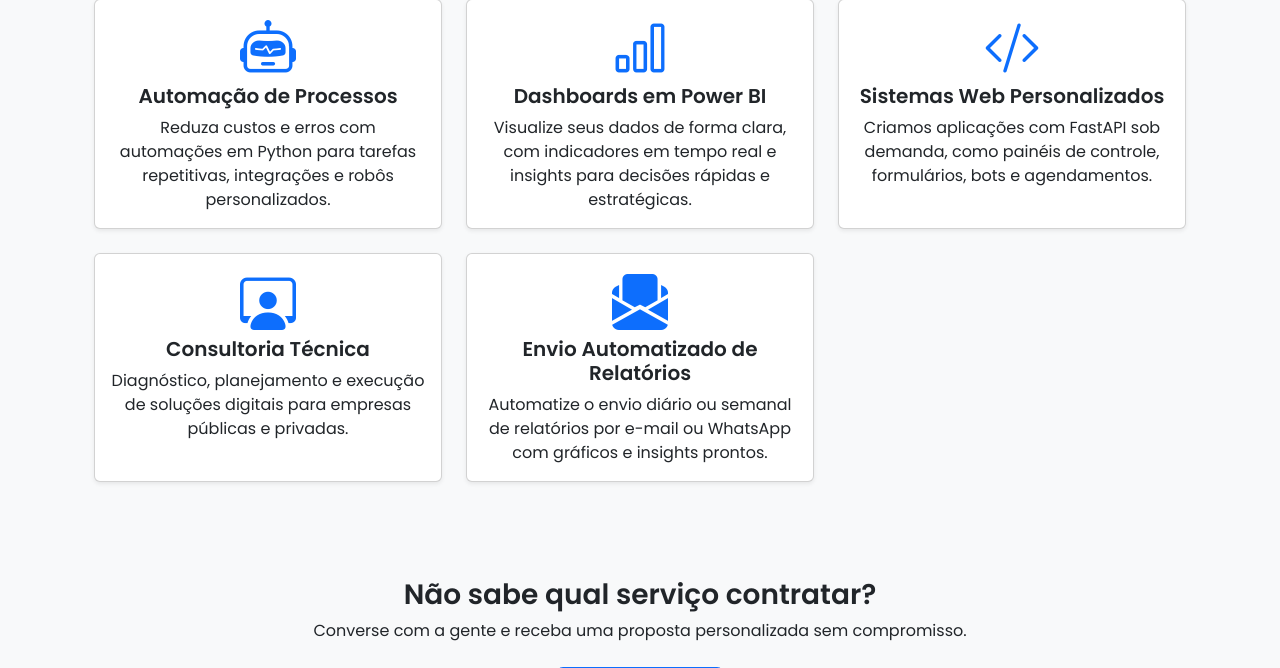
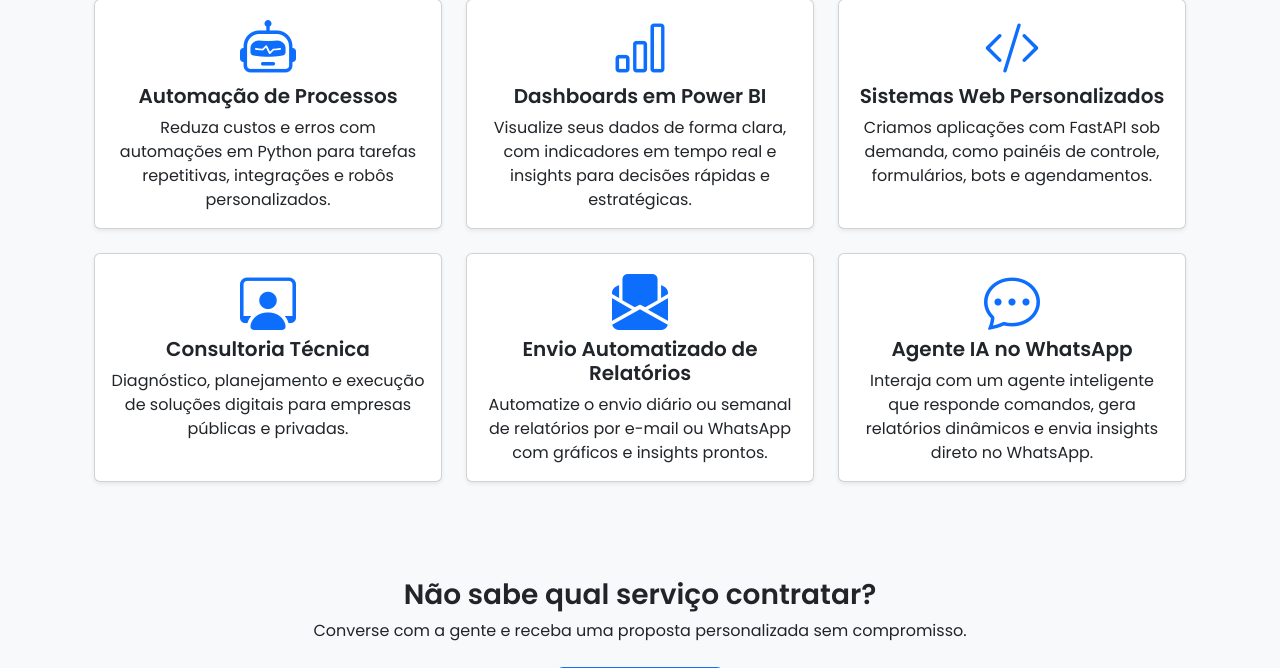
Before and after one commit to devpedroolivier/post-site, a FastAPI app: page /servicos in a window 1280 px wide. Shown: the part 273-941 px from the top of the page. Run offline with FastAPI, Linux system fonts and the light colour scheme.

Commit message:
Atualizações visuais, favicon e novo serviço Agente IA

```diff
--- a/main.py
+++ b/main.py
@@ -58,7 +58,7 @@ async def servicos(request: Request):
 async def portfolio(request: Request):
     projetos = [
         {
-            "titulo": "Automação Reclamações Sabesp",
+            "titulo": "Automação Reclamações",
             "descricao": "Extração de dados do Power BI, análise com Pandas e envio via WhatsApp e Outlook.",
             "imagem": "reclamacoes.png",
             "tags": ["Python", "Selenium", "WhatsApp API", "Outlook"],
--- a/templates/servicos.html
+++ b/templates/servicos.html
@@ -61,6 +61,16 @@
                     </div>
                 </div>
             </div>
+            <div class="col-md-6 col-lg-4">
+                <div class="card h-100 shadow-sm">
+                    <div class="card-body text-center">
+                        <i class="bi bi-chat-dots display-4 text-primary mb-3"></i>
+                        <h5 class="card-title fw-bold">Agente IA no WhatsApp</h5>
+                        <p class="card-text">Interaja com um agente inteligente que responde comandos, gera relatórios dinâmicos e envia insights direto no WhatsApp.</p>
+                    </div>
+                </div>
+            </div>
+
         </div>
     </div>
 </section>
```
Also changed, not shown: static/img/reclamacoes.png.
